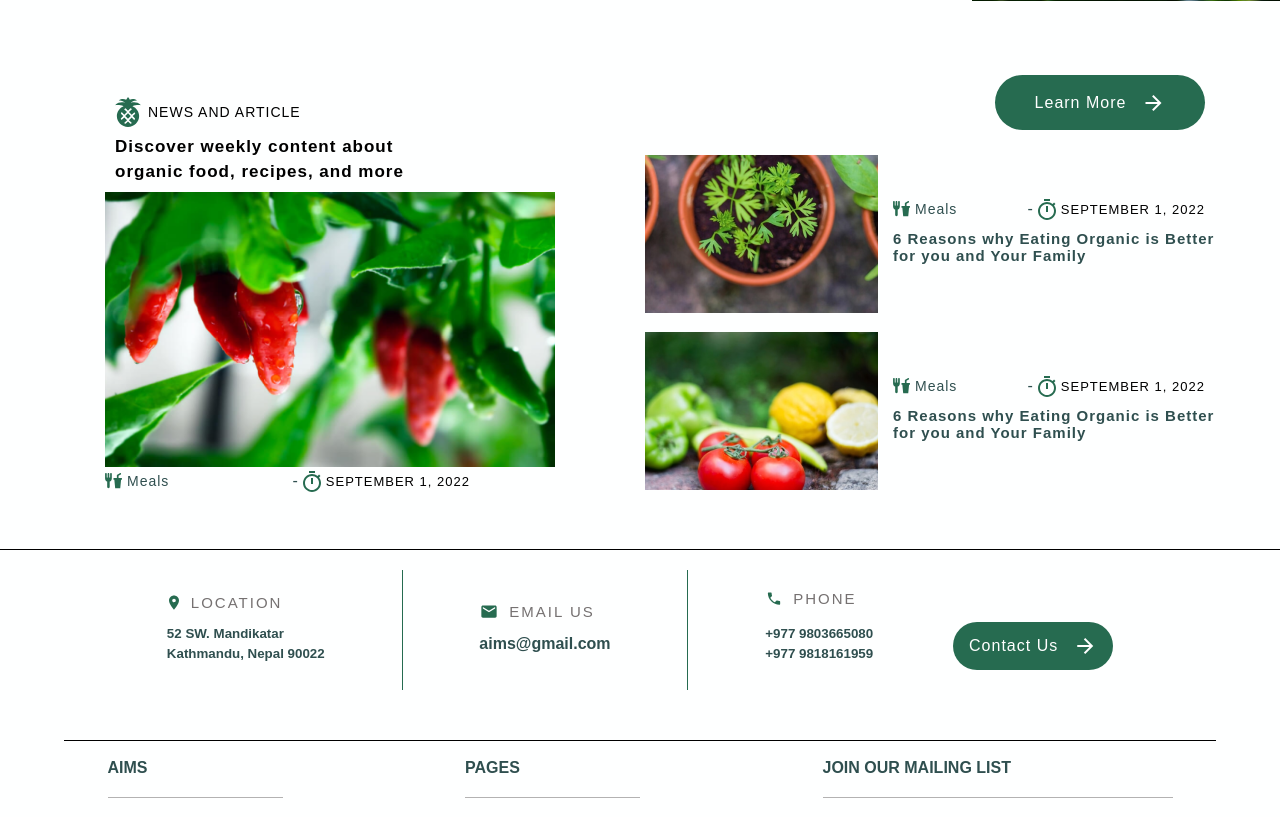
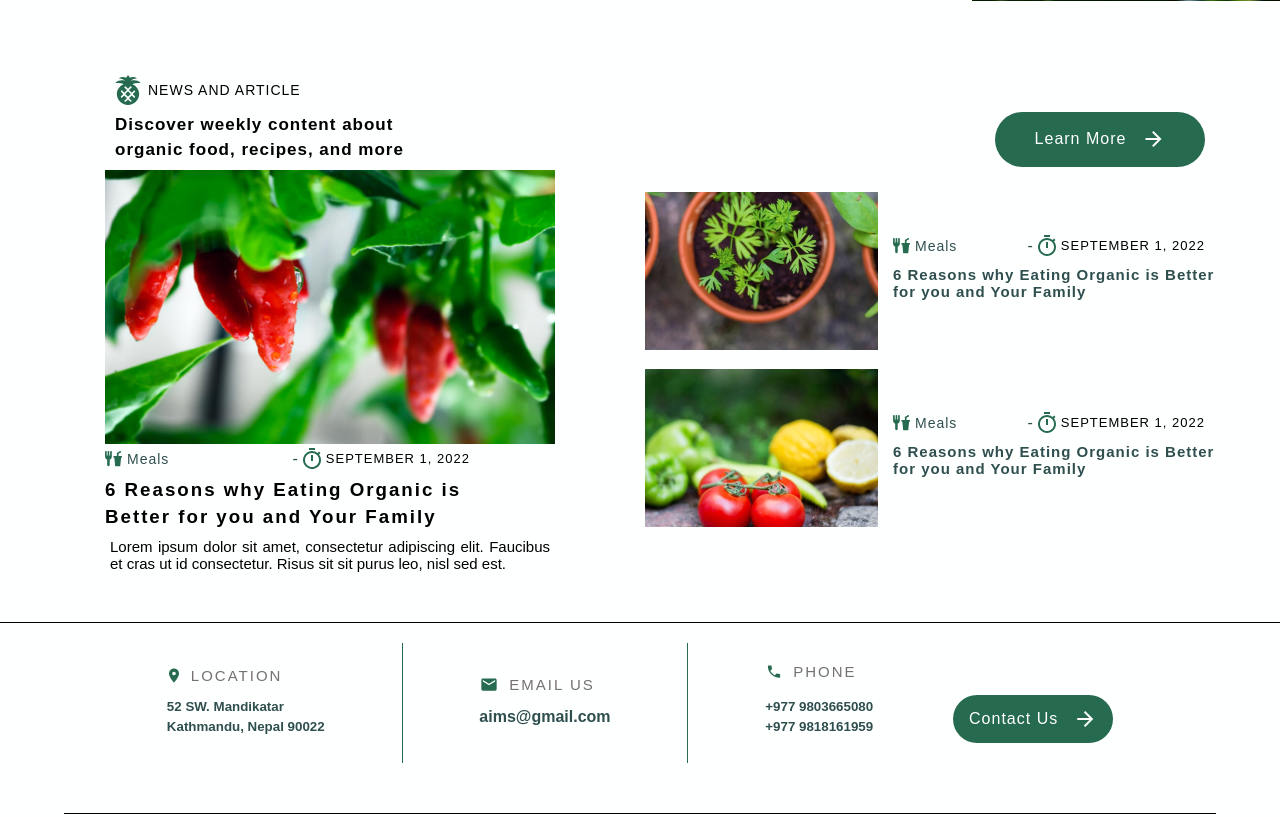
Before and after one commit to PunMahesh/AIMS, a Django app: page / in a window 1280 px wide; the page is wider, and only the part inside the window is pictured. Shown: the part 2331-3148 px from the top of that part. Run offline with Django 4.2, Linux system fonts and the light colour scheme.

Commit message:
add new content in homepage

```diff
--- a/static/css/style.css
+++ b/static/css/style.css
@@ -388,6 +388,22 @@
     font-size: 14px;
     color: black;
 }
+.fifth-first-col-article-text {
+    margin: 10px 0 10px 0;
+}
+.fifth-first-col-article-text > h3 {
+    color: black;
+    letter-spacing: 2px;
+    margin: 5px 0 5px 0;
+
+}
+.fifth-first-col-article-text > p {
+    padding: 5px;
+    text-align: justify;
+    font-size: 15px;
+    width: 450px;
+    color: black;
+}
 
 .article-title {
     margin: 10px;
--- a/templates/index.html
+++ b/templates/index.html
@@ -194,6 +194,14 @@
                     </div>
                 </div>
             </div>
+            <div class="fifth-first-col-article-text">
+                <h3>6 Reasons why Eating Organic is </h3>
+                <h3>Better for you and Your Family</h3>
+                <p>
+                    Lorem ipsum dolor sit amet, consectetur adipiscing elit. Faucibus et cras ut id consectetur.
+                    Risus sit sit purus leo, nisl sed est.
+                </p>
+            </div>
         </div>
         <div class="fifth-second-col">
             <div class="second-col-btn">
```
